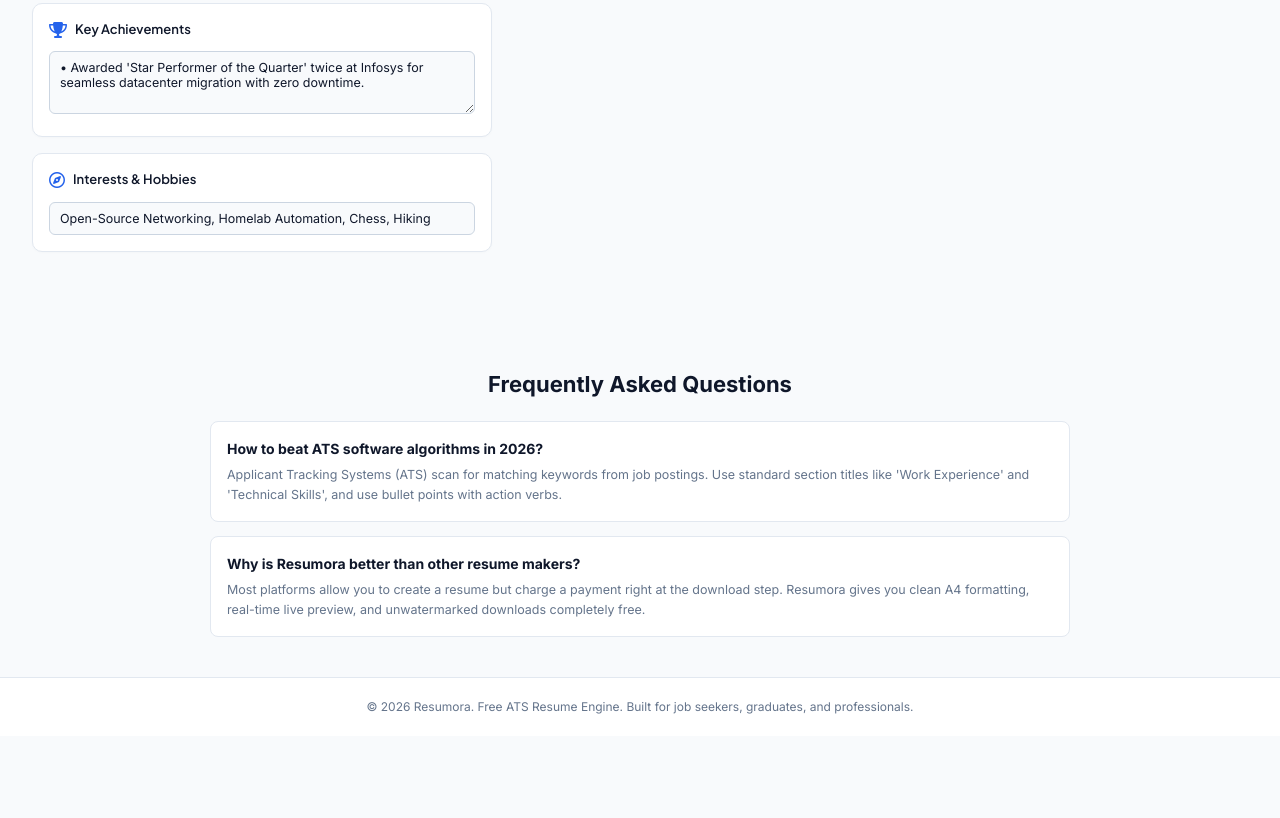
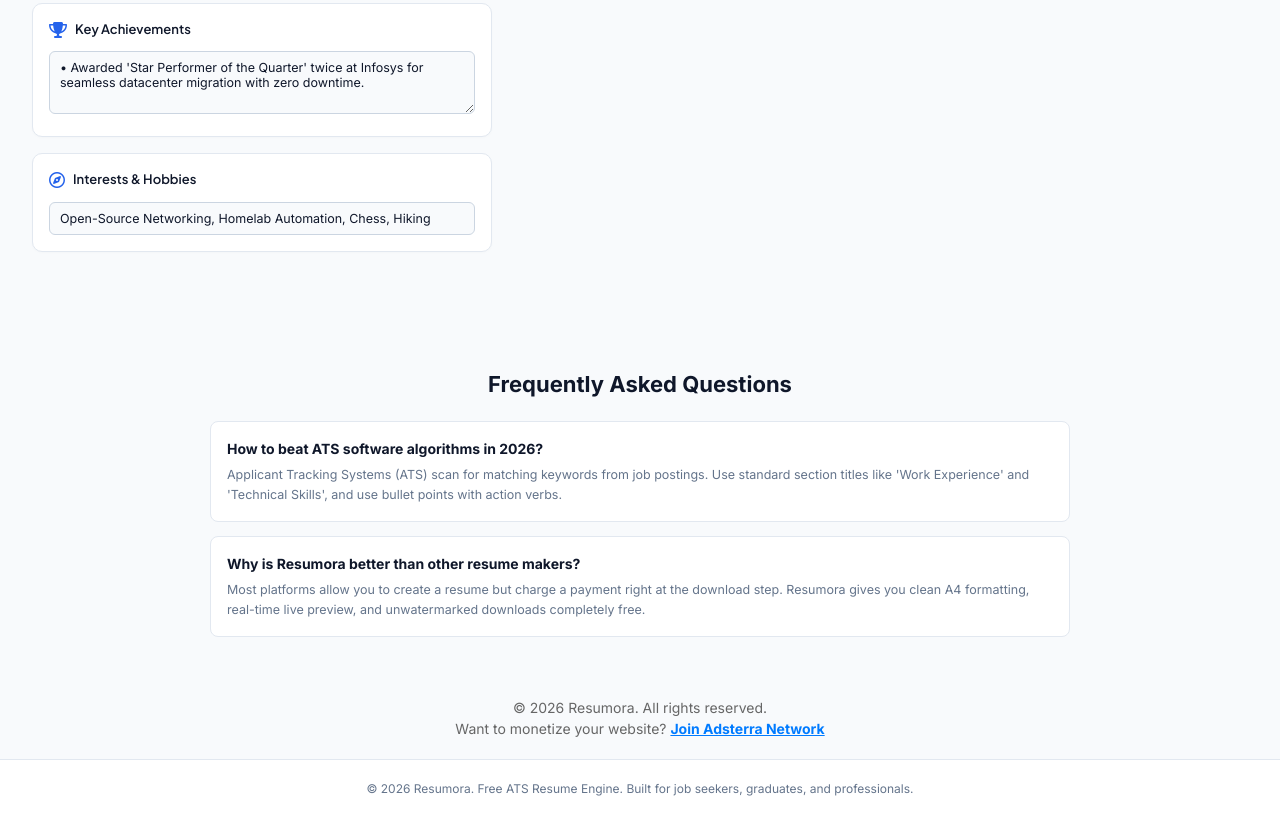
Before and after one commit to Resumora/JobCV-SI, a plain HTML site: page index.html in a window 1280 px wide. Shown: the part 4506-5324 px from the top of the page. Before the commit the page ends 5242 px from the top, so only its background shows below. Drawn offline with Linux system fonts and the light colour scheme.

Commit message:
Update index.html

```diff
--- a/index.html
+++ b/index.html
@@ -438,6 +438,15 @@
 </section>
 
 <!-- FOOTER -->
+    <footer style="text-align: center; padding: 20px; font-size: 14px; color: #666;">
+  <p>© 2026 Resumora. All rights reserved.</p>
+  <p>
+    Want to monetize your website?
+    <a href="https://beta.publishers.adsterra.com/referral/33k6WpueEs" target="_blank" rel="nofollow" style="color: #007bff; text-decoration: underline; font-weight: bold;">
+      Join Adsterra Network
+    </a>
+  </p>
+</footer>
 <footer class="site-footer no-print">
     <div class="footer-container">
         <p>&copy; 2026 Resumora. Free ATS Resume Engine. Built for job seekers, graduates, and professionals.</p>
```
